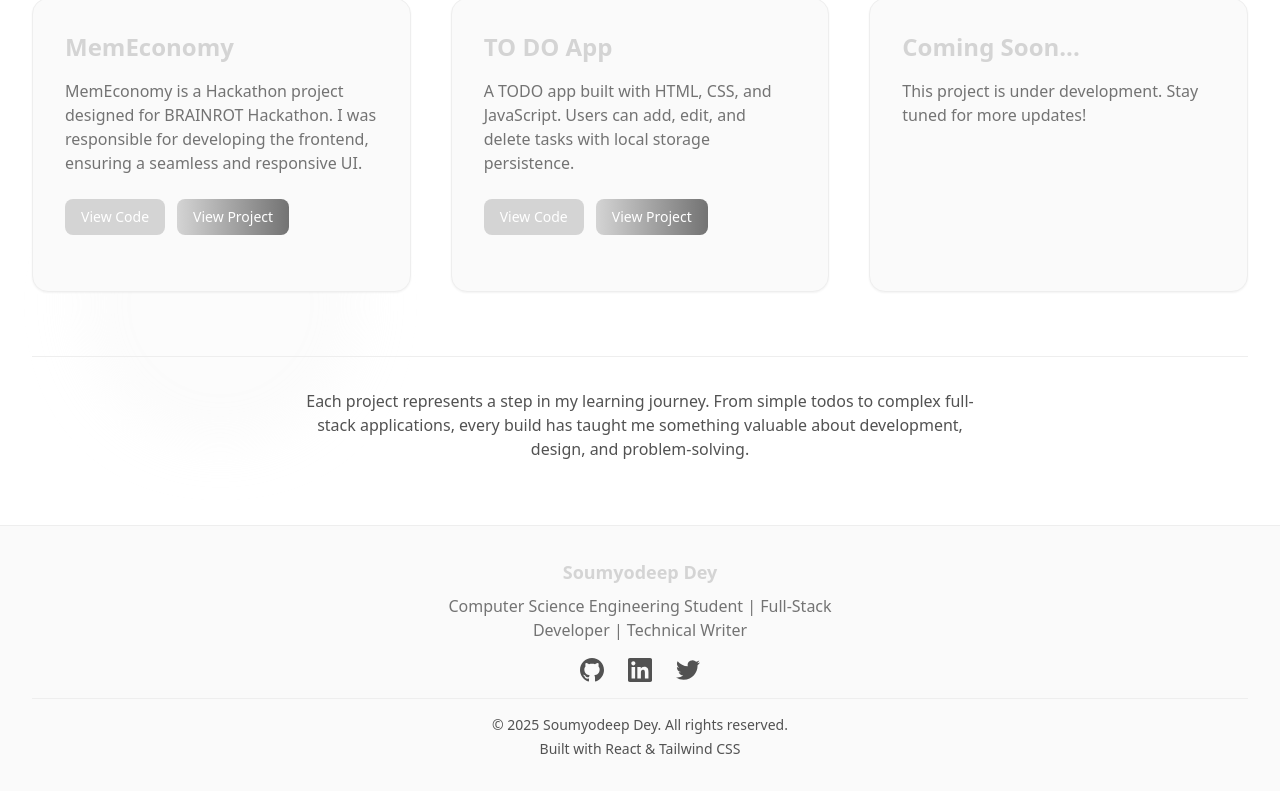
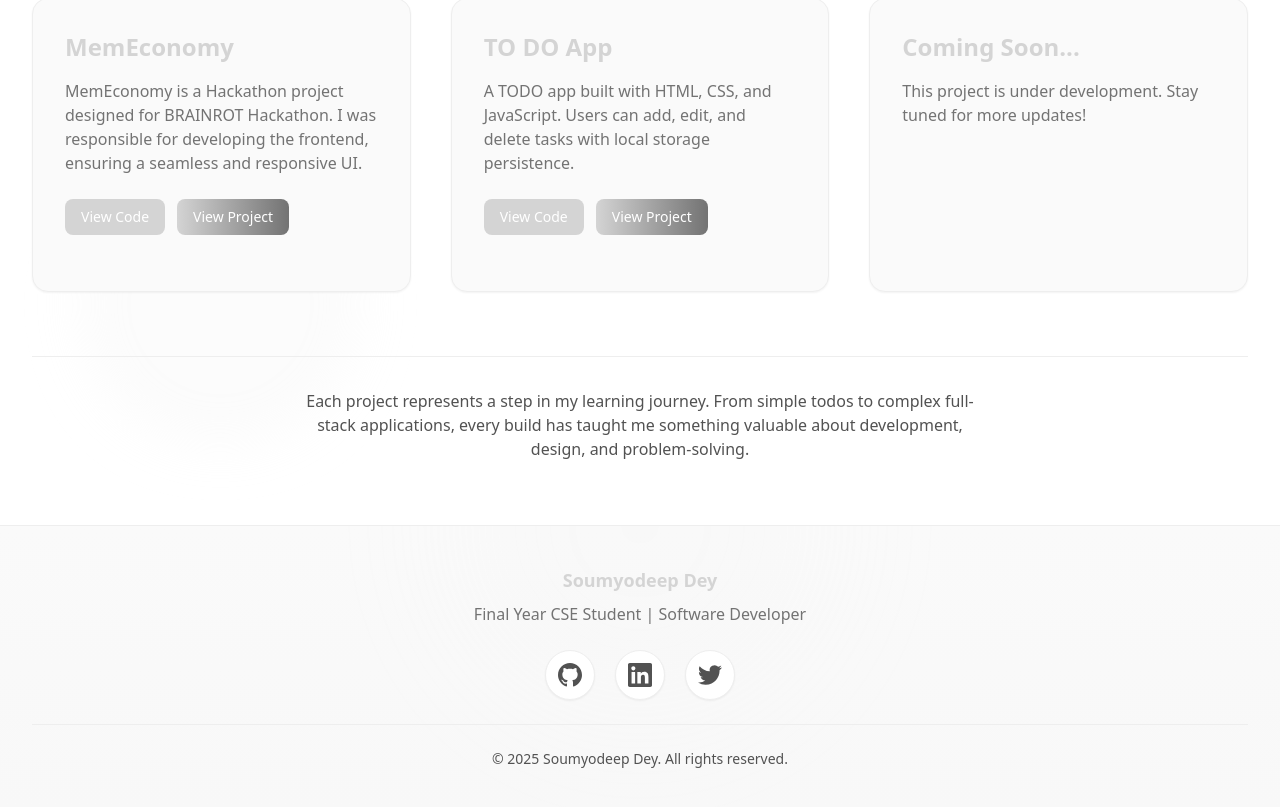
Before and after one commit to Soumyodeep-Dey/SD-portfolio, a React (Vite) app: page /projects in a window 1280 px wide. Shown: the part 1183-1990 px from the top of the page. Built offline with nearby package versions, Linux system fonts and the light colour scheme.

Commit message:
style : css upgradation

```diff
--- a/src/components/Footer/Footer.jsx
+++ b/src/components/Footer/Footer.jsx
@@ -2,56 +2,66 @@ function Footer() {
   const currentYear = new Date().getFullYear();
 
   return (
-    <footer className="bg-light-100 dark:bg-dark-100 border-t border-light-300 dark:border-dark-300 mt-auto">
-      <div className="max-w-7xl mx-auto px-4 sm:px-6 lg:px-8 py-8">
-        <div className="flex flex-col items-center justify-center space-y-4">
+    <footer className="relative bg-light-100 dark:bg-dark-100 border-t border-light-300 dark:border-dark-300 mt-auto overflow-hidden">
+      {/* Decorative blob */}
+      <div className="absolute top-0 left-1/2 w-96 h-96 bg-light-300 dark:bg-dark-300 rounded-full filter blur-3xl opacity-10 -translate-x-1/2 -translate-y-1/2 pointer-events-none" />
+
+      {/* Gradient overlay */}
+      <div className="absolute inset-0 bg-gradient-to-t from-light-200/40 to-transparent dark:from-dark-200/40 dark:to-transparent pointer-events-none" />
+
+      <div className="relative max-w-7xl mx-auto px-4 sm:px-6 lg:px-8 py-10">
+        <div className="flex flex-col items-center justify-center space-y-6">
           {/* Main Footer Content */}
           <div className="text-center">
-            <h3 className="text-lg font-semibold text-dark-900 dark:text-light-50 mb-2">
+            <h3 className="text-lg font-bold text-dark-900 dark:text-light-50 mb-2">
               Soumyodeep Dey
             </h3>
             <p className="text-dark-700 dark:text-light-300 max-w-md">
-              Computer Science Engineering Student | Full-Stack Developer | Technical Writer
+              Final Year CSE Student | Software Developer
             </p>
           </div>
 
           {/* Social Links */}
-          <div className="flex space-x-6">
+          <div className="flex space-x-5">
+            {[
+              {
+                href: "https://github.com/Soumyodeep-Dey",
+                label: "GitHub",
+                svgPath:
+                  "M12 0c-6.626 0-12 5.373-12 12 0 5.302 3.438 9.8 8.207 11.387.599.111.793-.261.793-.577v-2.234c-3.338.726-4.033-1.416-4.033-1.416-.546-1.387-1.333-1.756-1.333-1.756-1.089-.745.083-.729.083-.729 1.205.084 1.839 1.237 1.839 1.237 1.07 1.834 2.807 1.304 3.492.997.107-.775.418-1.305.762-1.604-2.665-.305-5.467-1.334-5.467-5.931 0-1.311.469-2.381 1.236-3.221-.124-.303-.535-1.524.117-3.176 0 0 1.008-.322 3.301 1.23.957-.266 1.983-.399 3.003-.404 1.02.005 2.047.138 3.006.404 2.291-1.552 3.297-1.23 3.297-1.23.653 1.653.242 2.874.118 3.176.77.84 1.235 1.911 1.235 3.221 0 4.609-2.807 5.624-5.479 5.921.43.372.823 1.102.823 2.222v3.293c0 .319.192.694.801.576 4.765-1.589 8.199-6.086 8.199-11.386 0-6.627-5.373-12-12-12z",
+              },
+              {
+                href: "https://www.linkedin.com/in/soumyodeep-dey-s-d-2a125b1a7/",
+                label: "LinkedIn",
+                svgPath:
+                  "M20.447 20.452h-3.554v-5.569c0-1.328-.027-3.037-1.852-3.037-1.853 0-2.136 1.445-2.136 2.939v5.667H9.351V9h3.414v1.561h.046c.477-.9 1.637-1.85 3.37-1.85 3.601 0 4.267 2.37 4.267 5.455v6.286zM5.337 7.433c-1.144 0-2.063-.926-2.063-2.065 0-1.138.92-2.063 2.063-2.063 1.14 0 2.064.925 2.064 2.063 0 1.139-.925 2.065-2.064 2.065zm1.782 13.019H3.555V9h3.564v11.452zM22.225 0H1.771C.792 0 0 .774 0 1.729v20.542C0 23.227.792 24 1.771 24h20.451C23.2 24 24 23.227 24 22.271V1.729C24 .774 23.2 0 22.222 0h.003z",
+              },
+              {
+                href: "https://twitter.com/Soumyodeep2003",
+                label: "Twitter",
+                svgPath:
+                  "M23.953 4.57a10 10 0 01-2.825.775 4.958 4.958 0 002.163-2.723c-.951.555-2.005.959-3.127 1.184a4.92 4.92 0 00-8.384 4.482C7.69 8.095 4.067 6.13 1.64 3.162a4.822 4.822 0 00-.666 2.475c0 1.71.87 3.213 2.188 4.096a4.904 4.904 0 01-2.228-.616v.06a4.923 4.923 0 003.946 4.827 4.996 4.996 0 01-2.212.085 4.936 4.936 0 004.604 3.417 9.867 9.867 0 01-6.102 2.105c-.39 0-.779-.023-1.17-.067a13.995 13.995 0 007.557 2.209c9.053 0 13.998-7.496 13.998-13.985 0-.21 0-.42-.015-.63A9.935 9.935 0 0024 4.59z",
+              },
+            ].map((social, i) => (
               <a
-              href="https://github.com/Soumyodeep-Dey"
+                key={i}
+                href={social.href}
                 target="_blank"
                 rel="noopener noreferrer"
-              className="text-dark-600 dark:text-light-400 hover:text-dark-900 dark:hover:text-light-50 transition-colors"
-              aria-label="GitHub"
+                aria-label={social.label}
+                className="p-3 rounded-full bg-light-50 dark:bg-dark-50 border border-light-300 dark:border-dark-300 shadow-sm
+                           text-dark-600 dark:text-light-400 hover:text-dark-900 dark:hover:text-light-50
+                           hover:shadow-lg hover:border-dark-400 dark:hover:border-light-400 transform hover:-translate-y-1 transition-all duration-300"
               >
-              <svg className="w-6 h-6" fill="currentColor" viewBox="0 0 24 24">
-                <path d="M12 0c-6.626 0-12 5.373-12 12 0 5.302 3.438 9.8 8.207 11.387.599.111.793-.261.793-.577v-2.234c-3.338.726-4.033-1.416-4.033-1.416-.546-1.387-1.333-1.756-1.333-1.756-1.089-.745.083-.729.083-.729 1.205.084 1.839 1.237 1.839 1.237 1.07 1.834 2.807 1.304 3.492.997.107-.775.418-1.305.762-1.604-2.665-.305-5.467-1.334-5.467-5.931 0-1.311.469-2.381 1.236-3.221-.124-.303-.535-1.524.117-3.176 0 0 1.008-.322 3.301 1.23.957-.266 1.983-.399 3.003-.404 1.02.005 2.047.138 3.006.404 2.291-1.552 3.297-1.23 3.297-1.23.653 1.653.242 2.874.118 3.176.77.84 1.235 1.911 1.235 3.221 0 4.609-2.807 5.624-5.479 5.921.43.372.823 1.102.823 2.222v3.293c0 .319.192.694.801.576 4.765-1.589 8.199-6.086 8.199-11.386 0-6.627-5.373-12-12-12z" />
+                <svg
+                  className="w-6 h-6"
+                  fill="currentColor"
+                  viewBox="0 0 24 24"
+                >
+                  <path d={social.svgPath} />
                 </svg>
               </a>
-
-            <a
-              href="https://www.linkedin.com/in/soumyodeep-dey-s-d-2a125b1a7/"
-              target="_blank"
-              rel="noopener noreferrer"
-              className="text-dark-600 dark:text-light-400 hover:text-dark-900 dark:hover:text-light-50 transition-colors"
-              aria-label="LinkedIn"
-            >
-              <svg className="w-6 h-6" fill="currentColor" viewBox="0 0 24 24">
-                <path d="M20.447 20.452h-3.554v-5.569c0-1.328-.027-3.037-1.852-3.037-1.853 0-2.136 1.445-2.136 2.939v5.667H9.351V9h3.414v1.561h.046c.477-.9 1.637-1.85 3.37-1.85 3.601 0 4.267 2.37 4.267 5.455v6.286zM5.337 7.433c-1.144 0-2.063-.926-2.063-2.065 0-1.138.92-2.063 2.063-2.063 1.14 0 2.064.925 2.064 2.063 0 1.139-.925 2.065-2.064 2.065zm1.782 13.019H3.555V9h3.564v11.452zM22.225 0H1.771C.792 0 0 .774 0 1.729v20.542C0 23.227.792 24 1.771 24h20.451C23.2 24 24 23.227 24 22.271V1.729C24 .774 23.2 0 22.222 0h.003z" />
-              </svg>
-            </a>
-
-            <a
-              href="https://twitter.com/Soumyodeep2003"
-              target="_blank"
-              rel="noopener noreferrer"
-              className="text-dark-600 dark:text-light-400 hover:text-dark-900 dark:hover:text-light-50 transition-colors"
-              aria-label="Twitter"
-            >
-              <svg className="w-6 h-6" fill="currentColor" viewBox="0 0 24 24">
-                <path d="M23.953 4.57a10 10 0 01-2.825.775 4.958 4.958 0 002.163-2.723c-.951.555-2.005.959-3.127 1.184a4.92 4.92 0 00-8.384 4.482C7.69 8.095 4.067 6.13 1.64 3.162a4.822 4.822 0 00-.666 2.475c0 1.71.87 3.213 2.188 4.096a4.904 4.904 0 01-2.228-.616v.06a4.923 4.923 0 003.946 4.827 4.996 4.996 0 01-2.212.085 4.936 4.936 0 004.604 3.417 9.867 9.867 0 01-6.102 2.105c-.39 0-.779-.023-1.17-.067a13.995 13.995 0 007.557 2.209c9.053 0 13.998-7.496 13.998-13.985 0-.21 0-.42-.015-.63A9.935 9.935 0 0024 4.59z" />
-              </svg>
-            </a>
+            ))}
           </div>
 
           {/* Divider */}
@@ -60,7 +70,6 @@ function Footer() {
           {/* Copyright */}
           <div className="text-center text-sm text-dark-600 dark:text-light-400">
             <p>© {currentYear} Soumyodeep Dey. All rights reserved.</p>
-            <p className="mt-1">Built with React & Tailwind CSS</p>
           </div>
         </div>
       </div>
--- a/tailwind.config.js
+++ b/tailwind.config.js
@@ -8,33 +8,122 @@ export default {
   theme: {
     extend: {
       colors: {
-        // Clean white/light theme colors
+        // Light theme
         light: {
-          50: '#ffffff',   // Pure white - main background
-          100: '#fafafa',  // Very light gray - card backgrounds
-          200: '#f5f5f5',  // Light gray - section backgrounds
-          300: '#eeeeee',  // Lighter gray - borders
-          400: '#e0e0e0',  // Light medium gray - disabled elements
-          500: '#d0d0d0',  // Medium gray - dividers
-          600: '#bdbdbd',  // Medium dark gray
-          700: '#9e9e9e',  // Dark gray - muted text
-          800: '#757575',  // Darker gray - secondary text
-          900: '#424242'   // Very dark gray - primary text
+          50: '#ffffff', // Pure white
+          100: '#fafafa',
+          150: '#fdfdfd', // extra subtle white
+          200: '#f5f5f5',
+          250: '#f0f0f0', // new mid tone
+          300: '#eeeeee',
+          350: '#e8e8e8', // new
+          400: '#e0e0e0',
+          450: '#d9d9d9', // new
+          500: '#d0d0d0',
+          550: '#c7c7c7', // new
+          600: '#bdbdbd',
+          650: '#b0b0b0', // new
+          700: '#9e9e9e',
+          750: '#8a8a8a', // new
+          800: '#757575',
+          850: '#5f5f5f', // new
+          900: '#424242',
+          950: '#2e2e2e', // deepest
         },
-        // Clean black/dark theme colors
+        // Dark theme
         dark: {
-          50: '#000000',   // Pure black - main background
-          100: '#0a0a0a',  // Very dark - card backgrounds
-          200: '#141414',  // Dark - section backgrounds
-          300: '#1e1e1e',  // Darker - borders
-          400: '#2d2d2d',  // Medium dark - disabled elements
-          500: '#3d3d3d',  // Medium - dividers
-          600: '#525252',  // Medium light
-          700: '#737373',  // Light - muted text
-          800: '#a3a3a3',  // Lighter - secondary text
-          900: '#d4d4d4'   // Very light - primary text
-        }
+          50: '#000000', // Pure black
+          100: '#0a0a0a',
+          150: '#111111', // new
+          200: '#141414',
+          250: '#191919', // new
+          300: '#1e1e1e',
+          350: '#242424', // new
+          400: '#2d2d2d',
+          450: '#363636', // new
+          500: '#3d3d3d',
+          550: '#474747', // new
+          600: '#525252',
+          650: '#5d5d5d', // new
+          700: '#737373',
+          750: '#888888', // new
+          800: '#a3a3a3',
+          850: '#bfbfbf', // new
+          900: '#d4d4d4',
+          950: '#eaeaea', // lightest text
+        },
+
+        // Accent colors (works for both light/dark themes)
+        primary: {
+          50: '#e3f2ff',
+          100: '#bbdeff',
+          200: '#90caff',
+          300: '#64b5ff',
+          400: '#42a5ff',
+          500: '#2196f3',
+          600: '#1e88e5',
+          700: '#1976d2',
+          800: '#1565c0',
+          900: '#0d47a1',
+        },
+        secondary: {
+          50: '#fce4ec',
+          100: '#f8bbd0',
+          200: '#f48fb1',
+          300: '#f06292',
+          400: '#ec407a',
+          500: '#e91e63',
+          600: '#d81b60',
+          700: '#c2185b',
+          800: '#ad1457',
+          900: '#880e4f',
+        },
+        success: {
+          50: '#e8f5e9',
+          100: '#c8e6c9',
+          200: '#a5d6a7',
+          300: '#81c784',
+          400: '#66bb6a',
+          500: '#4caf50',
+          600: '#43a047',
+          700: '#388e3c',
+          800: '#2e7d32',
+          900: '#1b5e20',
+        },
+        warning: {
+          50: '#fff8e1',
+          100: '#ffecb3',
+          200: '#ffe082',
+          300: '#ffd54f',
+          400: '#ffca28',
+          500: '#ffc107',
+          600: '#ffb300',
+          700: '#ffa000',
+          800: '#ff8f00',
+          900: '#ff6f00',
+        },
+        error: {
+          50: '#ffebee',
+          100: '#ffcdd2',
+          200: '#ef9a9a',
+          300: '#e57373',
+          400: '#ef5350',
+          500: '#f44336',
+          600: '#e53935',
+          700: '#d32f2f',
+          800: '#c62828',
+          900: '#b71c1c',
+        },
       },
+
+      // Gradients for UI elements
+      backgroundImage: {
+        'gradient-light': 'linear-gradient(to bottom right, #fafafa, #eeeeee)',
+        'gradient-dark': 'linear-gradient(to bottom right, #0a0a0a, #1e1e1e)',
+        'gradient-primary': 'linear-gradient(to right, #2196f3, #42a5ff)',
+        'gradient-secondary': 'linear-gradient(to right, #e91e63, #f48fb1)',
+      },
+
       keyframes: {
         fadeInLeft: {
           '0%': { opacity: 0, transform: 'translateX(-50%)' },
```
Also changed, not shown: src/components/Header/Header.jsx (+26 -56 lines), src/components/Home/Home.jsx (+42 -7 lines). Lines whose indentation alone changed are shown as unchanged.
